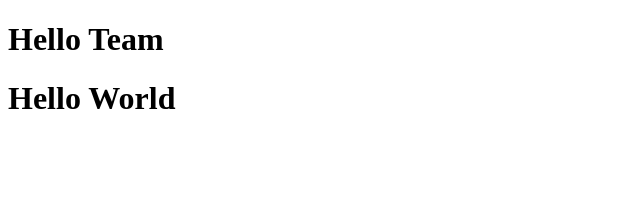
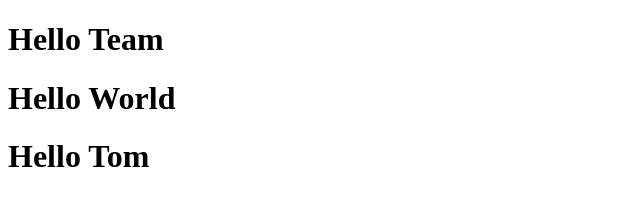
Before and after one commit to josephwwilliams/github-example, a plain HTML site: page index.html in a window 1280 px wide. Shown: the whole page, without its empty margins (0-640 px from the left). Drawn offline with Linux system fonts and the light colour scheme.

Commit message:
chore: add tom to index.html

```diff
--- a/index.html
+++ b/index.html
@@ -8,5 +8,6 @@
   <body>
     <h1>Hello Team</h1>
     <h1>Hello World</h1>
+    <h1>Hello Tom</h1>
   </body>
 </html>
```
